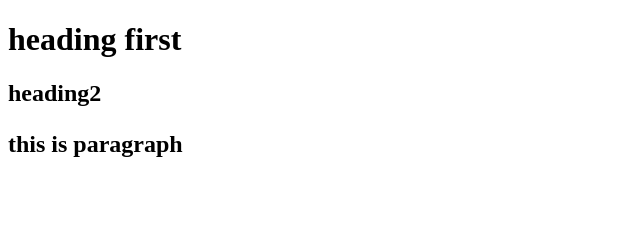
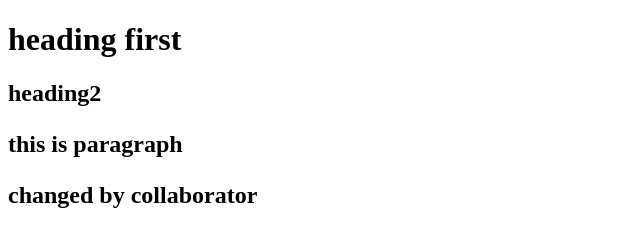
Before and after one commit to shiva5775/proj1, a plain HTML site: page index.html in a window 1280 px wide. Shown: the whole page, without its empty margins (0-640 px from the left). Drawn offline with Linux system fonts and the light colour scheme.

Commit message:
index file in one line added

```diff
--- a/index.html
+++ b/index.html
@@ -9,5 +9,6 @@
     <h1>heading first</h1>
     <h2>heading2<h2>
     <p>this is paragraph</p>
+    <p>changed by collaborator</p>
 </body>
 </html>
```
